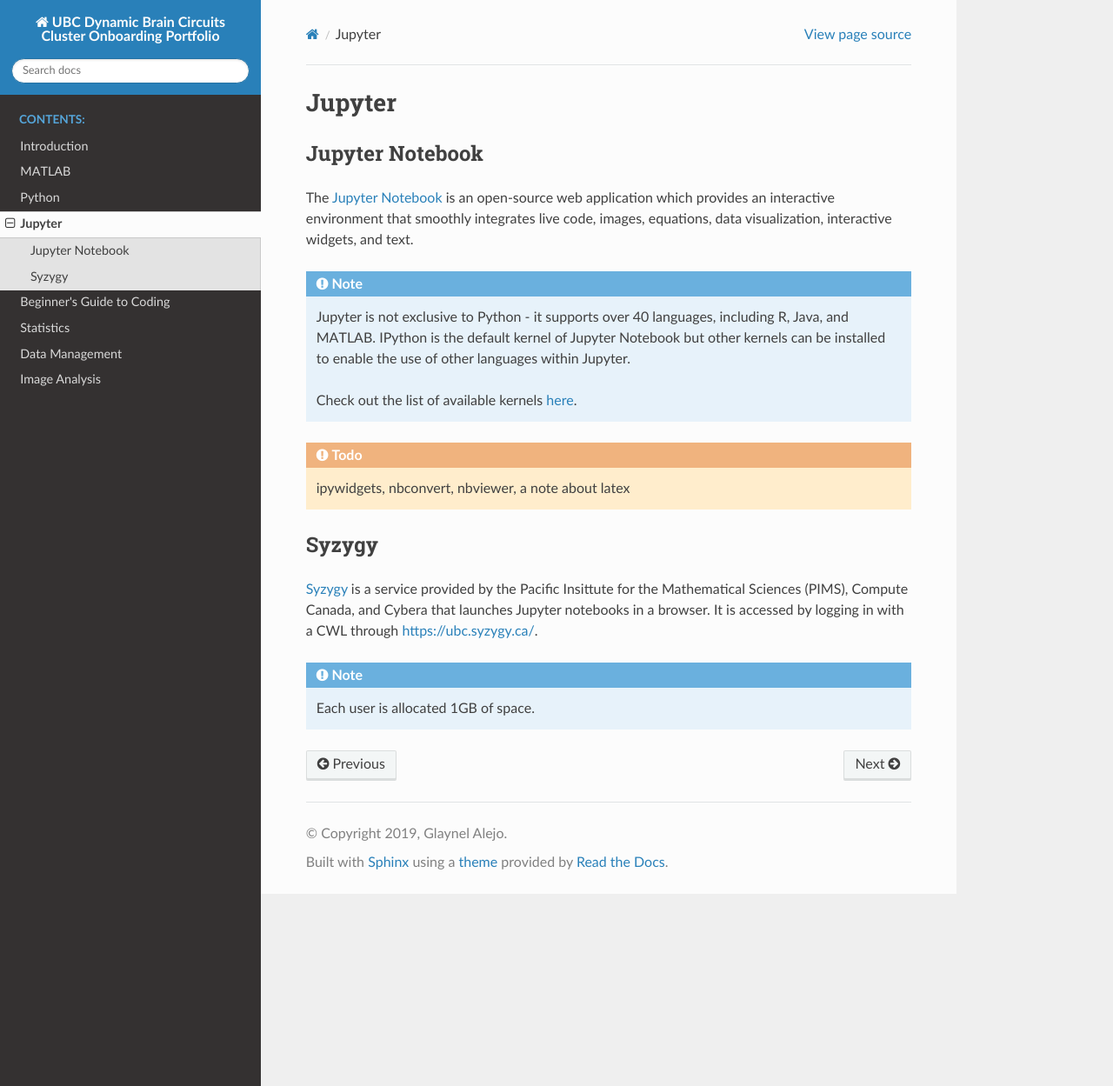
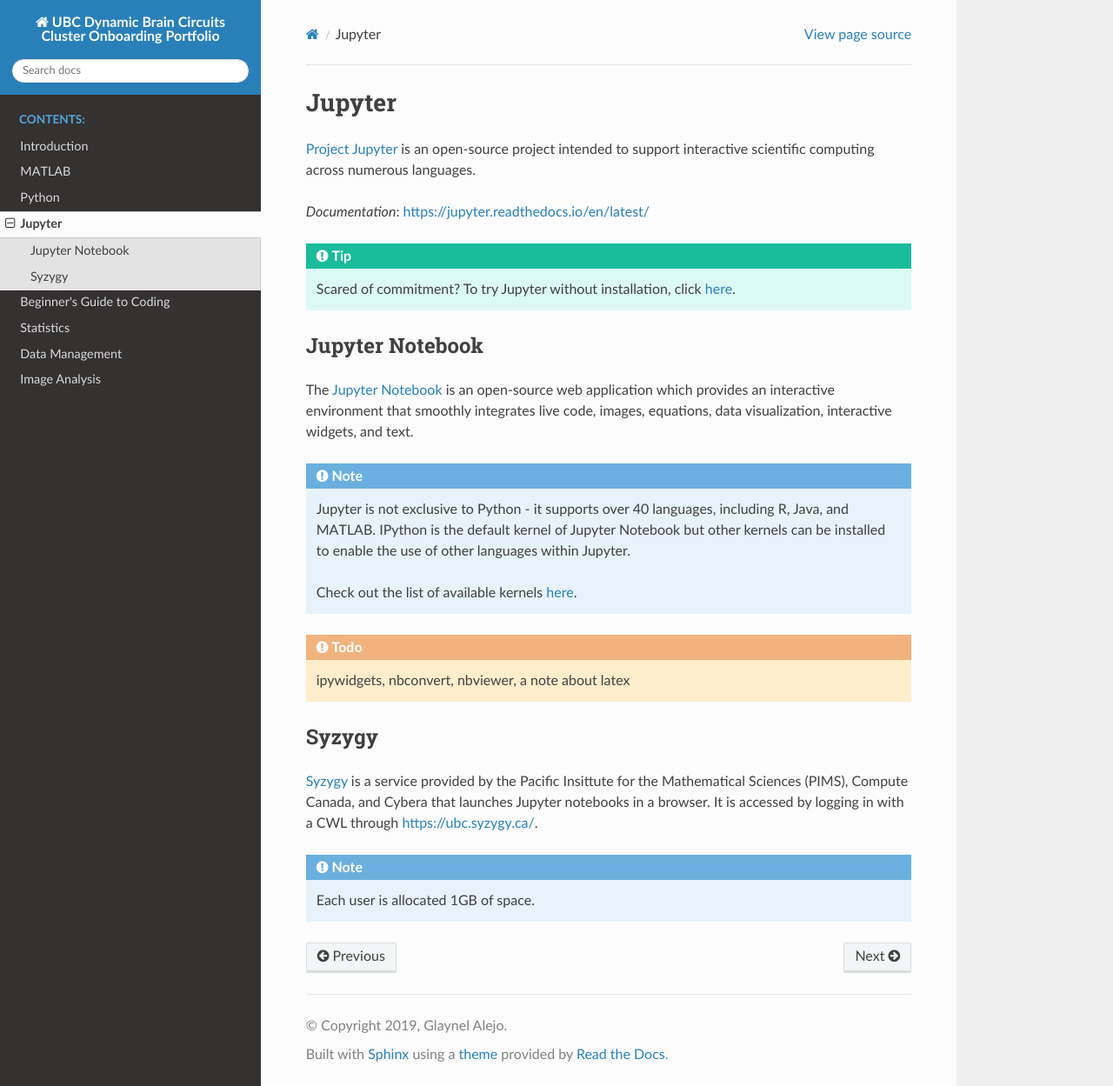
Before and after one commit to ubcbraincircuits/onboarding, a Sphinx documentation site: the page built from source/jupyter.rst, in a window 1280 px wide and 1249 px high. Shown: the whole window at 87% size. Built offline with Sphinx 7.4.7 and the Read the Docs theme 2.0.0, drawn with Linux system fonts in a browser that asks for light colours; pages that are not in the unit, such as notebooks, are missing from menus.

Commit message:
Add introduction

```diff
--- a/source/jupyter.rst
+++ b/source/jupyter.rst
@@ -1,6 +1,14 @@
 #######
 Jupyter
 #######
+
+`Project Jupyter <https://jupyter.org/index.html>`_ is an open-source project intended to support
+interactive scientific computing across numerous languages.
+
+*Documentation*: `<https://jupyter.readthedocs.io/en/latest/>`_
+
+.. tip::
+	Scared of commitment? To try Jupyter without installation, click `here <https://jupyter.org/try>`__.
 
 .. toctree::
 	:caption: Table of Contents
```
